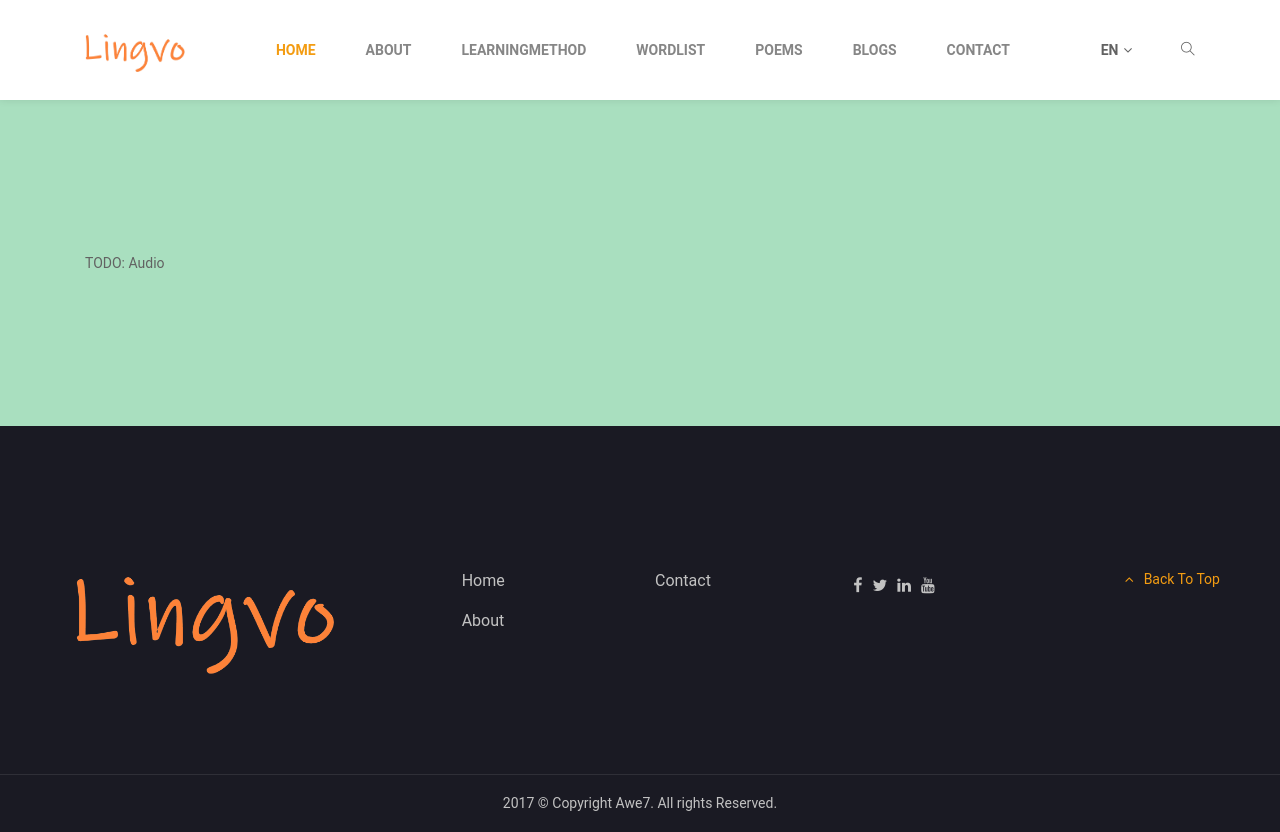
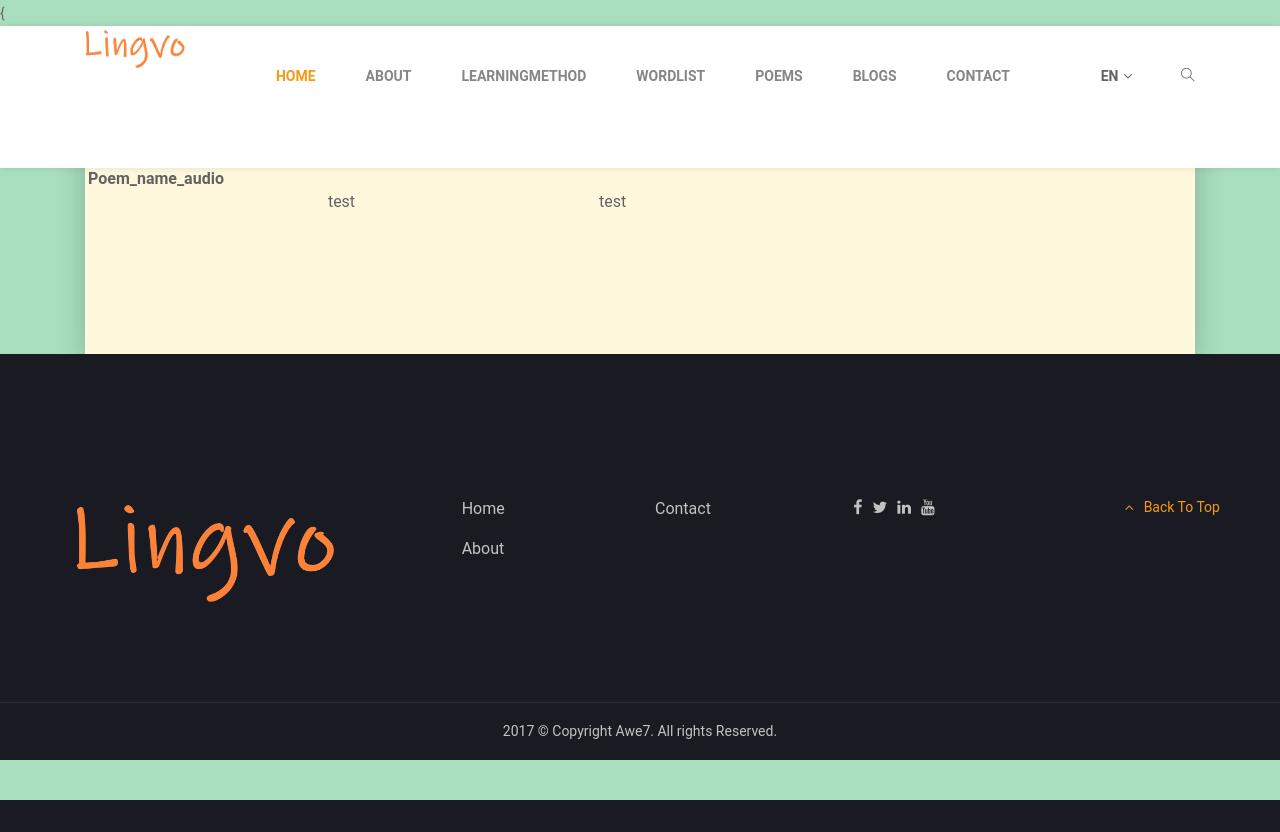
Before and after one commit to Lemoenskil/poetische-metode-internationale-taal, a Django app: page /en/audio/ in a window 1280 px wide. After the commit the page ends 800 px from the top, so only its background shows below. Run offline with Django 4.2, Linux system fonts and the light colour scheme; parts of the project's set-up code (start-up, migrations or seed data) failed here and were passed over; some libraries are stand-ins or nearby versions.

Commit message:
add audio format and add to menu bar

```diff
--- a/audio/templates/audio.html
+++ b/audio/templates/audio.html
@@ -1,15 +1,52 @@
-{% extends "base.html" %}
+{{% extends "base.html" %}
 
 {% load static %}
+{% load i18n %}
 
 {% block content %}
 
-<!-- Section -->
-<section class="md-section">
-    <div class="container">
-        TODO: Audio
+
+<!-- Content-->
+<div class="md-content" <div class="consult-postDetail">
+  <div class="consult-postDetail"></div>
+  <div class="container">
+    <div class="consult-postDetail__main">
+      <div class="row">
+        <div class="col-lg-12">
+          <div class="consult-postDetail__content">
+            <div style="margin: 0px;" class="container">
+              <div class="row">
+                <div class="">
+                  <table class="table table-bordered" style="width: 1024px;">
+                    <thead>
+                      <tr>
+                        <th colspan="2" style="text-align: left; width: 33%;">{% trans 'Poem_name_audio' %}</th>
+                      </tr>
+                    </thead>
+                    <tbody>
+                      <tr>
+                        <!-- Poem_name -->
+                        <td style="text-align: center" class="">test
+
+                        </td>
+                        <td style="text-align: left" class="">test
+                        </td>
+
+                      </tr>
+                    </tbody>
+                  </table>
+                </div>
+              </div>
+            </div>
+          </div>
+        </div>
+      </div>
     </div>
-</section>
-<!-- End / Section -->
+  </div>
+
+</div><!-- End / layout-blog sidebar-right -->
+</div>
+<!-- End / Content-->
+
 
 {% endblock %}
--- a/templates/base.html
+++ b/templates/base.html
@@ -75,6 +75,10 @@
               <li><a href={% url 'about' %}>{% trans 'About' %}</a>
               </li>
               <li><a href={% url 'learning_methode' %}>{% trans 'LearningMethod' %}</a>
+                <ul class="sub-menu">
+									<li><a href="{% url 'audio' %}">Audio</a>
+									</li>
+								</ul>
               </li>
               <li><a href={% url 'wordlist' %}>{% trans 'WordList' %}</a>
               </li>
```
